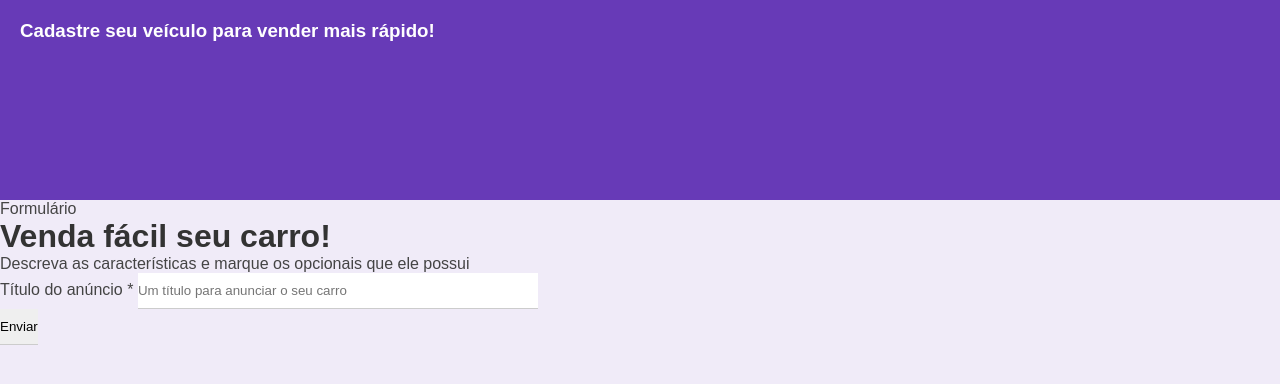
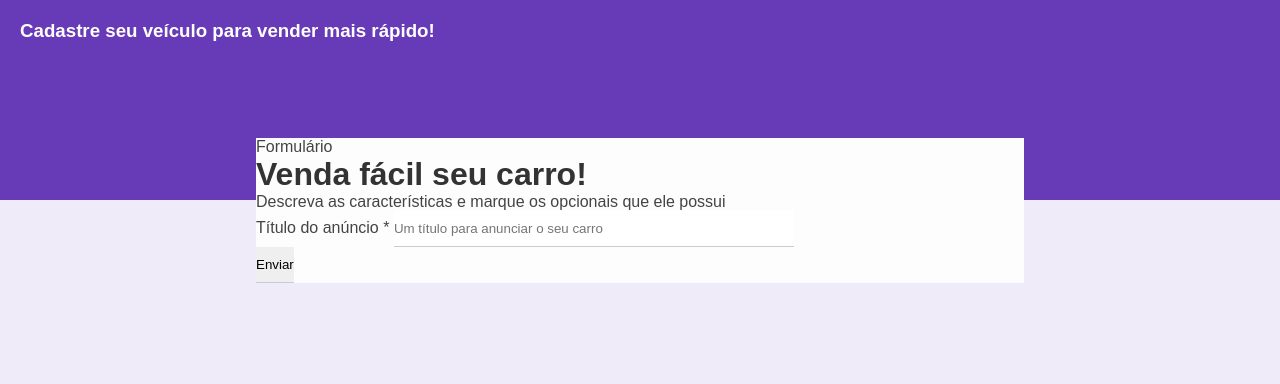
Before and after one commit to LucasDevRJ/roda_certa, a plain HTML site: page index.html in a window 1280 px wide. Drawn offline with Linux system fonts and the light colour scheme.

Commit message:
Estilizando o fom container.

```diff
--- a/css/styles.css
+++ b/css/styles.css
@@ -38,3 +38,12 @@ input[type="text"], input[type="number"], input[type="date"], input[type="file"]
     color: #fff;
     margin-top: 0;
 }
+
+/* form container */
+.form-container {
+    background-color: #fdfdfd;
+    width: 60%;
+    margin: 0 auto;
+    position: relative;
+    top: -62px;
+}
```
